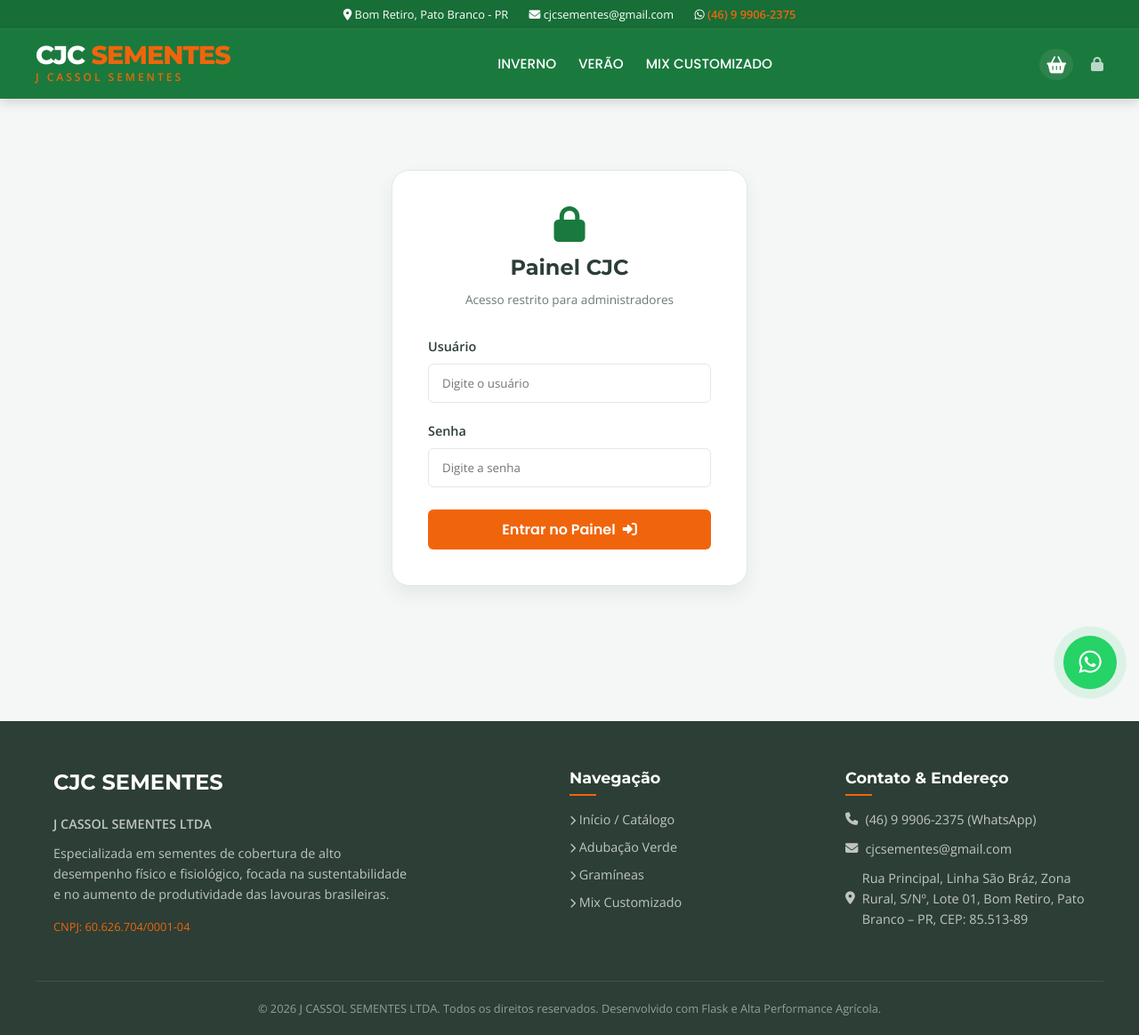
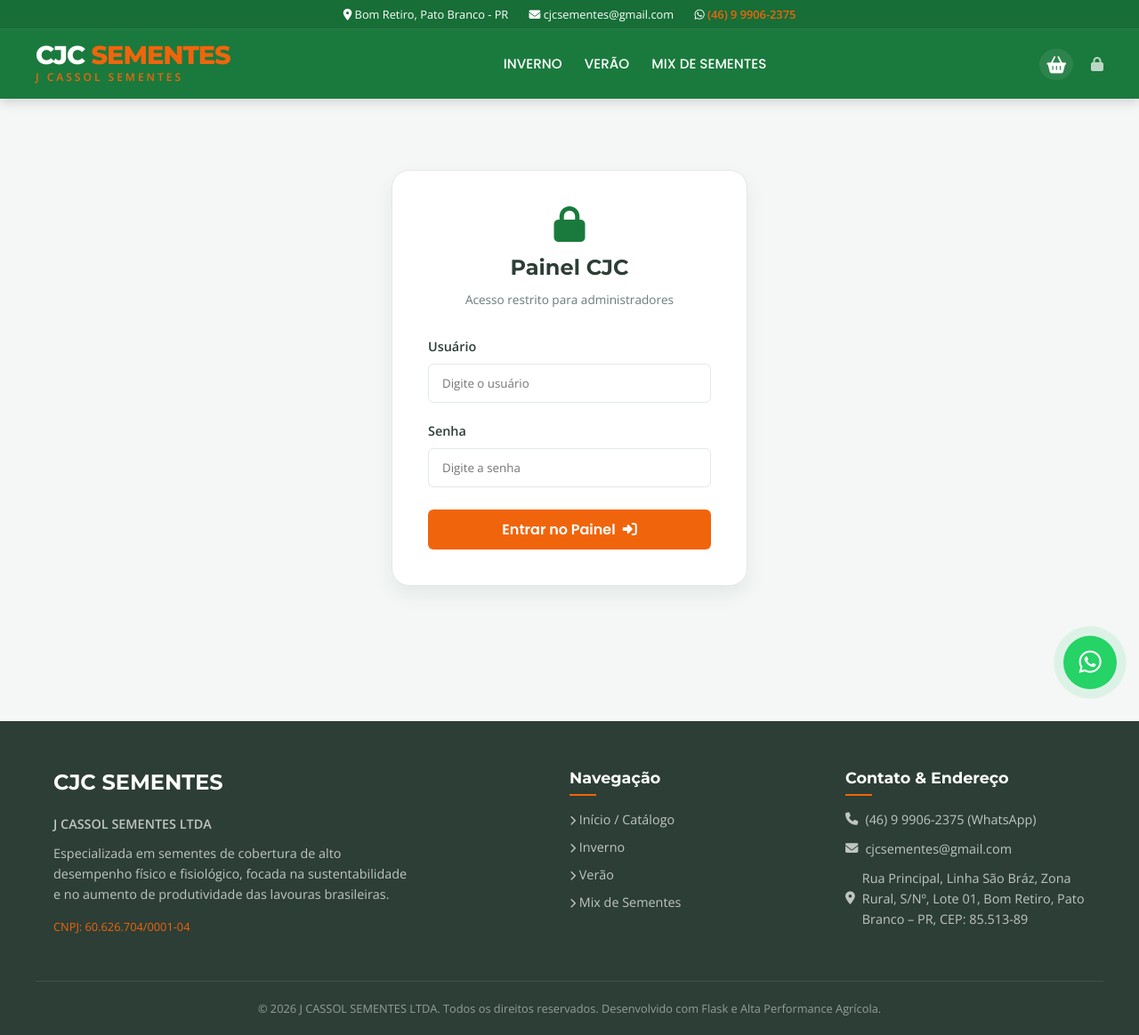
Before and after one commit to cjcsementes-collab/cjc-sementes, a Flask app: page /admin/login in a window 1280 px wide. Shown: the whole page at 89% size. Run offline with Flask 3, Linux system fonts and the light colour scheme.

Commit message:
style: rename 'Mix Customizado' menu label to 'Mix de Sementes'

```diff
--- a/templates/base.html
+++ b/templates/base.html
@@ -39,7 +39,7 @@
                 <ul class="nav-links">
                     <li><a href="{{ url_for('index') }}?categoria=INVERNO">INVERNO</a></li>
                     <li><a href="{{ url_for('index') }}?categoria=VERÃO">VERÃO</a></li>
-                    <li><a href="{{ url_for('index') }}?categoria=MIX CUSTOMIZADO">MIX CUSTOMIZADO</a></li>
+                    <li><a href="{{ url_for('index') }}?categoria=MIX CUSTOMIZADO">MIX DE SEMENTES</a></li>
                 </ul>
             </nav>
 
@@ -108,9 +108,9 @@
                 <h4>Navegação</h4>
                 <ul>
                     <li><a href="{{ url_for('index') }}"><i class="fa-solid fa-chevron-right" style="font-size:0.7rem;"></i> Início / Catálogo</a></li>
-                    <li><a href="{{ url_for('index') }}?categoria=Adubação Verde / Leguminosas"><i class="fa-solid fa-chevron-right" style="font-size:0.7rem;"></i> Adubação Verde</a></li>
-                    <li><a href="{{ url_for('index') }}?categoria=Gramíneas / Forrageiras"><i class="fa-solid fa-chevron-right" style="font-size:0.7rem;"></i> Gramíneas</a></li>
-                    <li><a href="{{ url_for('index') }}?categoria=Mixes e Customizados"><i class="fa-solid fa-chevron-right" style="font-size:0.7rem;"></i> Mix Customizado</a></li>
+                    <li><a href="{{ url_for('index') }}?categoria=INVERNO"><i class="fa-solid fa-chevron-right" style="font-size:0.7rem;"></i> Inverno</a></li>
+                    <li><a href="{{ url_for('index') }}?categoria=VERÃO"><i class="fa-solid fa-chevron-right" style="font-size:0.7rem;"></i> Verão</a></li>
+                    <li><a href="{{ url_for('index') }}?categoria=MIX CUSTOMIZADO"><i class="fa-solid fa-chevron-right" style="font-size:0.7rem;"></i> Mix de Sementes</a></li>
                 </ul>
             </div>
 
```
